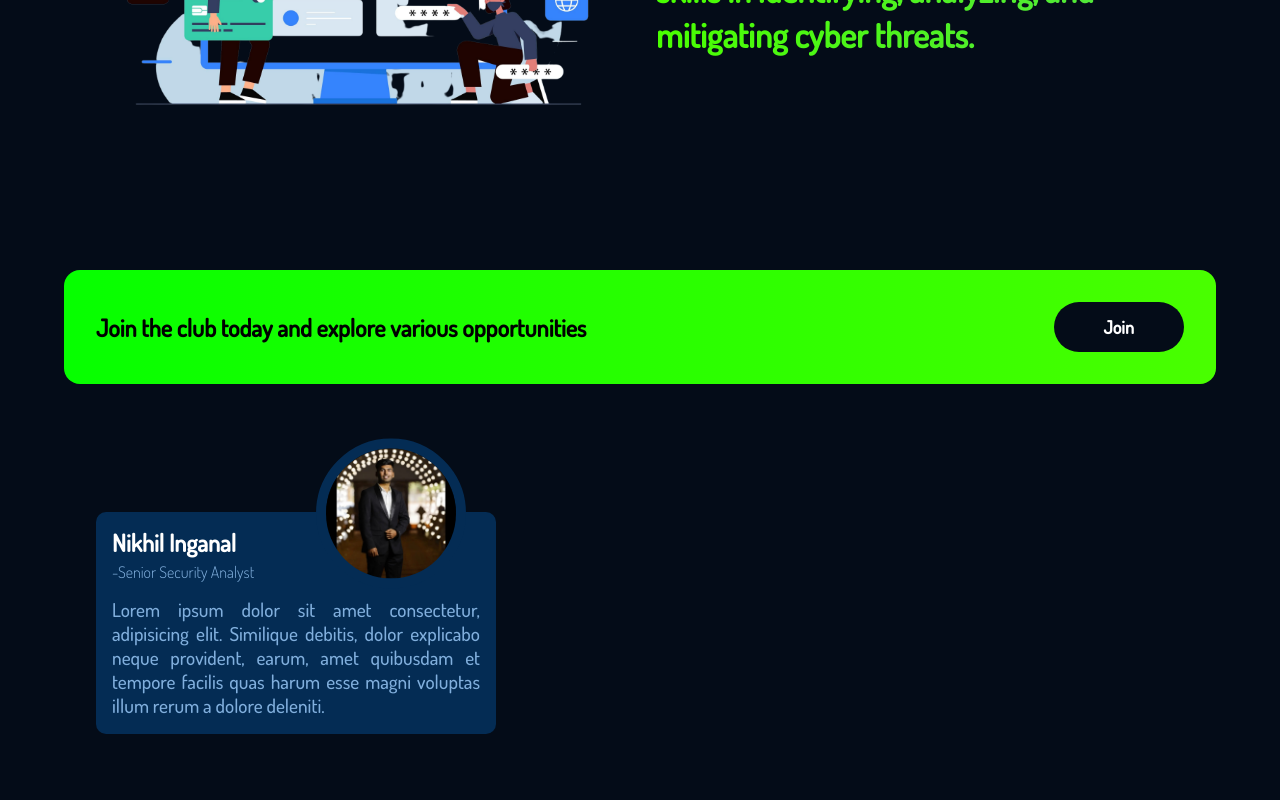
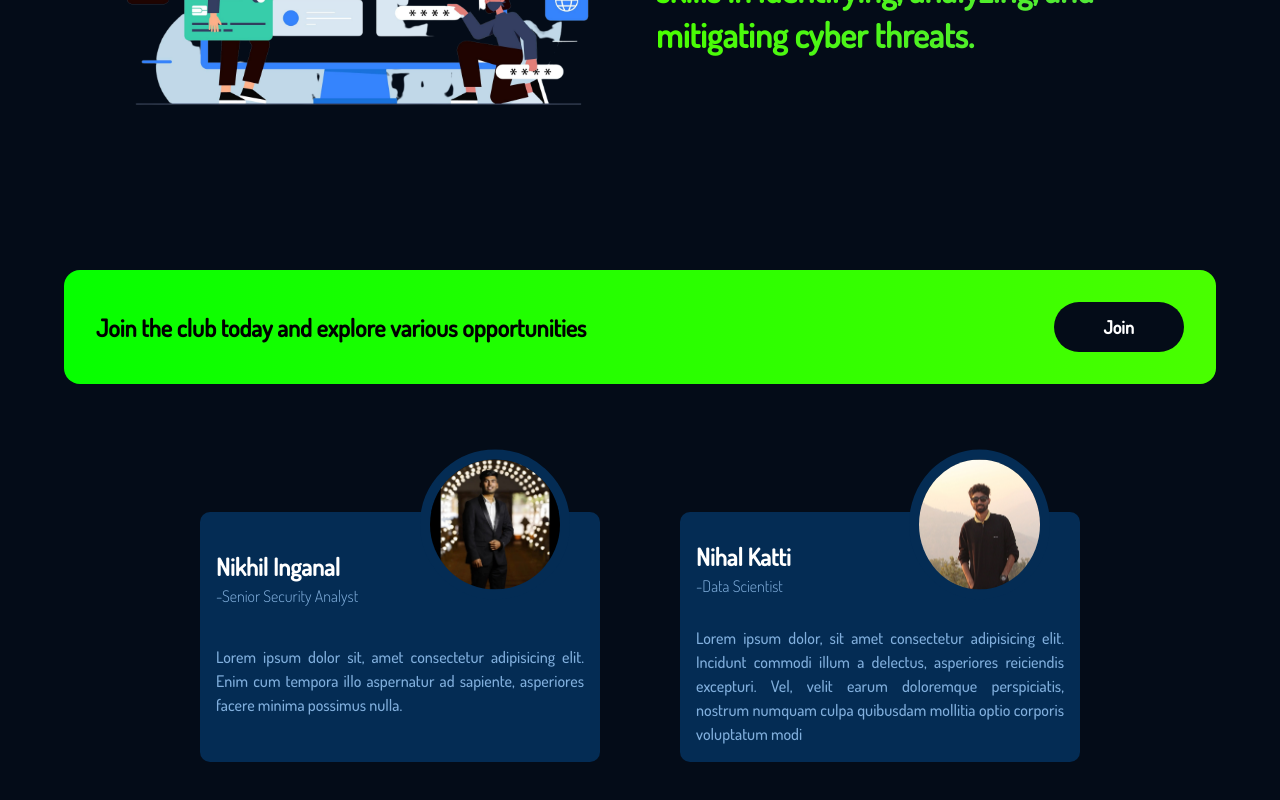
Before and after one commit to neerajgudi95/THREAT-HUNTERS-CLUB, a React (Vite) app: page / in a window 1280 px wide. Shown: the part 2581-3381 px from the top of the page. Built offline with nearby package versions, Linux system fonts and the light colour scheme.

Commit message:
added our team component, profile card and css

```diff
--- a/src/components/our-team/OurTeam.css
+++ b/src/components/our-team/OurTeam.css
@@ -1,52 +1,7 @@
 .thc__ourTeam-wrapper {
     display: flex;
     align-items: center;
-    gap: 20px;
+    justify-content: center;
+    gap: 80px;
+    flex-wrap: wrap;
 }
-
-.thc__ourTeam-profile {
-    display: flex;
-    max-width: 400px;
-    background-color: var(--color-blog);
-    padding: 1rem;
-    flex-direction: column;
-    border-radius: 10px;
-    position: relative;
-}
-
-.thc__ourTeam-profile__header {
-    display: flex;
-    align-items: center;
-    justify-content: space-between;
-    margin-bottom: 1rem;
-}
-
-.thc__ourTeam-profile__header h3 {
-    color: #fff;
-    font-size: 24px;
-    line-height: 30px;
-}
-
-.thc__ourTeam-profile__header p {
-    color: var(--color-text);
-    margin-top: 0.25rem;
-}
-
-.thc__ourTeam-profile img {
-    max-width: 150px;
-    height: 150px;
-    border-radius: 50%;
-    position: absolute;
-    top: -50%;
-    right: 30px;
-    transform: translateY(25%);
-    border: 10px solid var(--color-blog);
-}
-
-.thc__ourTeam-profile__about p {
-    font-weight: 500;
-    font-size: 1.2rem;
-    line-height: 24px;
-    color: var(--color-text);
-    text-align: justify;
-}
--- a/src/components/our-team/OurTeam.jsx
+++ b/src/components/our-team/OurTeam.jsx
@@ -1,26 +1,40 @@
 import React from "react";
 import profile from "../../assets/profile.jpeg";
+import profile2 from "../../assets/profile2.jpg";
+import ProfileCard from "../profilecard/ProfileCard";
 import "./OurTeam.css";
 const OurTeam = () => {
+  const members = [
+    {
+      name: "Nikhil Inganal",
+      designation: "Senior Security Analyst",
+      image: profile,
+      description:
+        "Lorem ipsum dolor sit, amet consectetur adipisicing elit. Enim cum tempora illo aspernatur ad sapiente, asperiores facere minima possimus nulla.",
+    },
+    {
+      name: "Nihal Katti",
+      designation: "Data Scientist",
+      image: profile2,
+      description:
+        "Lorem ipsum dolor, sit amet consectetur adipisicing elit. Incidunt commodi illum a delectus, asperiores reiciendis excepturi. Vel, velit earum doloremque perspiciatis, nostrum numquam culpa quibusdam mollitia optio corporis voluptatum modi",
+    },
+  ];
+
   return (
     <div className="thc__ourTeam-wrapper section__padding">
-      <div className="thc__ourTeam-profile">
-        <div className="thc__ourTeam-profile__header">
-          <div className="thc__ourTeam-profile__header-nameInfo">
-            <h3>Nikhil Inganal</h3>
-            <p>-Senior Security Analyst</p>
-          </div>
-        </div>
-        <img src={profile} alt="Nikhil Inganal" />
-        <div className="thc__ourTeam-profile__about">
-          <p>
-            Lorem ipsum dolor sit amet consectetur, adipisicing elit. Similique
-            debitis, dolor explicabo neque provident, earum, amet quibusdam et
-            tempore facilis quas harum esse magni voluptas illum rerum a dolore
-            deleniti.
-          </p>
-        </div>
-      </div>
+      <ProfileCard
+        name={members[0].name}
+        designation={members[0].designation}
+        image={members[0].image}
+        description={members[0].description}
+      />
+      <ProfileCard
+        name={members[1].name}
+        designation={members[1].designation}
+        image={members[1].image}
+        description={members[1].description}
+      />
     </div>
   );
 };
--- /dev/null
+++ b/src/components/profilecard/ProfileCard.jsx
@@ -0,0 +1,21 @@
+import React from "react";
+import "./profilecard.css";
+
+const ProfileCard = ({ name, designation, image, description }) => {
+  return (
+    <div className="thc__profile">
+      <div className="thc__profile-header">
+        <div className="thc__profile-header__nameInfo">
+          <h3>{name}</h3>
+          <p>-{designation}</p>
+        </div>
+      </div>
+      <img src={image} alt="Nikhil Inganal" />
+      <div className="thc__profile-about">
+        <p>{description}</p>
+      </div>
+    </div>
+  );
+};
+
+export default ProfileCard;
--- /dev/null
+++ b/src/components/profilecard/profilecard.css
@@ -0,0 +1,52 @@
+.thc__profile {
+    display: flex;
+    max-width: 400px;
+    height: 250px;
+    background-color: var(--color-blog);
+    padding: 1rem;
+    flex-direction: column;
+    border-radius: 10px;
+    position: relative;
+}
+
+.thc__profile-header {
+    display: flex;
+    align-items: center;
+    justify-content: space-between;
+    margin-bottom: 1rem;
+    flex: 1;
+}
+
+.thc__profile-header h3 {
+    color: #fff;
+    font-size: 24px;
+    line-height: 30px;
+}
+
+.thc__profile-header p {
+    color: var(--color-text);
+    margin-top: 0.25rem;
+}
+
+.thc__profile img {
+    max-width: 150px;
+    height: 150px;
+    border-radius: 50%;
+    position: absolute;
+    top: -40%;
+    right: 30px;
+    transform: translateY(25%);
+    border: 10px solid var(--color-blog);
+}
+
+.thc__profile-about {
+    flex: 1;
+}
+
+.thc__profile-about p {
+    font-weight: 500;
+    /* font-size: 1.2rem; */
+    line-height: 24px;
+    color: var(--color-text);
+    text-align: justify;
+}
```
Also changed, not shown: src/assets/IMG_7166.JPG (added), src/assets/profile2.JPG (added).
